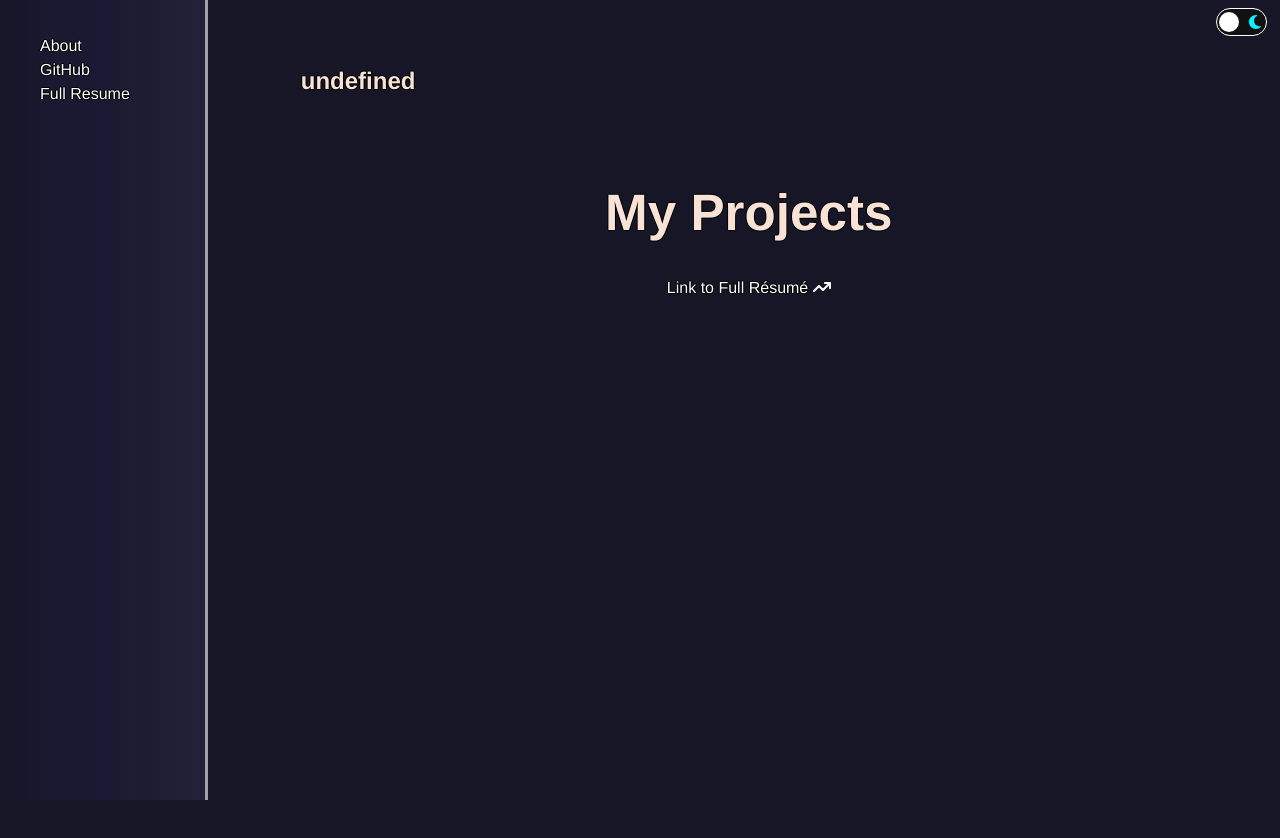
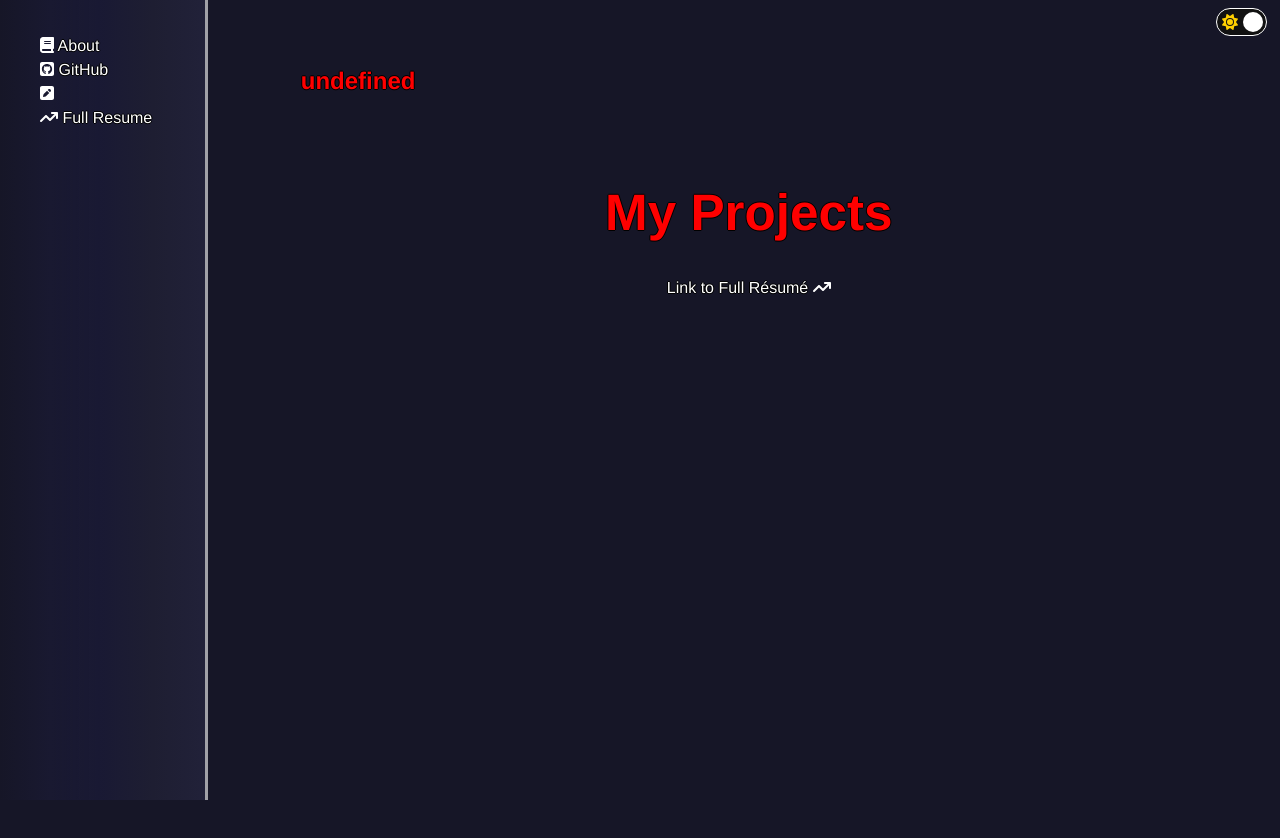
Before and after one commit to Moaratorium/Portfolio, a React (Vite) app: page /about in a window 1280 px wide. Built offline with nearby package versions, Linux system fonts and the light colour scheme.

Commit message:
interim: core functionality of toggle, misc styles

```diff
--- /dev/null
+++ b/components/theme-toggle.jsx
@@ -0,0 +1,35 @@
+import { FontAwesomeIcon } from '@fortawesome/react-fontawesome'
+import { faMoon, faSun } from "@fortawesome/free-solid-svg-icons"
+import { getTheme } from '../src/main';
+
+export function ThemeToggle() {
+    getTheme();
+    const currentTheme = localStorage.getItem('theme');
+    let checker = false;
+    if (currentTheme === 'dark'){
+        checker = false;
+    }
+    if (currentTheme === 'light'){
+        checker = true;
+    }
+    const onChangeAction = () => {
+        if (localStorage.getItem('theme') == 'dark') {
+            localStorage.setItem('theme', 'light')
+            console.log('test light')
+        } else if (localStorage.getItem('theme')== 'light'){
+            localStorage.setItem('theme', 'dark')
+            console.log('test dark')
+        }
+        window.location.reload();
+    }
+    return (
+        <div id="theme-toggle">
+        <input type="checkbox" className="checkbox" id="checkbox"  defaultChecked={checker} onChange={onChangeAction}></input>
+          <label htmlFor="checkbox" className="checkbox-label">
+          <FontAwesomeIcon icon={faSun} />
+          <FontAwesomeIcon icon={faMoon} />
+          <span className="cover"></span>
+        </label>
+        </div>
+    )
+}
--- a/index.html
+++ b/index.html
@@ -3,10 +3,11 @@
   <head>
     <meta charset="UTF-8" />
     <link rel="icon" type="image/svg+xml" href="/vite.svg" />
+    <link rel="stylesheet" href="./src/index.css" />
     <meta name="viewport" content="width=device-width, initial-scale=1.0" />
     <title>Simple WebDev Portfolio</title>
   </head>
-  <body>
+  <body id="body">
     <div id="root"></div>
     <script type="module" src="/src/main.jsx"></script>
   </body>
--- a/src/main.jsx
+++ b/src/main.jsx
@@ -1,6 +1,5 @@
 import { StrictMode } from 'react';
 import { createRoot } from 'react-dom/client';
-import './index.css';
 import 'dotenv-json';
 import {
   createBrowserRouter,
@@ -12,6 +11,25 @@ import ErrorPage from "./error-page";
 import PDFView from "./routes/pdf-view";
 import AboutMe from "./routes/about";
 import '@fontsource-variable/jetbrains-mono';
+
+export function getTheme() {
+  if(!localStorage.getItem("theme")) {
+    console.log('no theme')
+    if (window.matchMedia && window.matchMedia('(prefers-color-scheme: light)').matches) {
+      localStorage.setItem("theme", "light");
+      console.log('setting light theme')
+    }
+    else {
+      localStorage.setItem("theme", "dark")
+      console.log('setting dark theme')
+    }
+  }
+  let currentTheme = localStorage.getItem("theme");
+  document.getElementById("body").classList.remove('light', 'dark')
+  document.getElementById("body").classList.add(currentTheme);
+  console.log('setting class')
+}
+getTheme();
 
 const router = createBrowserRouter([
   {
--- a/src/routes/root.jsx
+++ b/src/routes/root.jsx
@@ -1,7 +1,8 @@
 import {Outlet, Link} from "react-router-dom";
+import { ThemeToggle } from "../../components/theme-toggle";
 import { FontAwesomeIcon } from '@fortawesome/react-fontawesome'
-import { faMoon, faSun } from "@fortawesome/free-solid-svg-icons"
-//import {ProjectList} from "../../components/project-list";
+import { faSquareGithub } from '@fortawesome/free-brands-svg-icons'
+import { faSquarePen, faBook, faArrowTrendUp } from "@fortawesome/free-solid-svg-icons"
 
 export default function Root() {
     return (
@@ -15,27 +16,20 @@ export default function Root() {
           <nav>
             <ul>
               <li>
-                <Link to={'about'}>About</Link>
+                <Link to={'about'}><FontAwesomeIcon icon={faBook} /> About</Link>
               </li>
             <li>
-                <Link to={import.meta.env.VITE_github}>GitHub</Link>
+                <Link to={import.meta.env.VITE_github}><FontAwesomeIcon icon={faSquareGithub} /> GitHub</Link>
               </li>
               <li>
-                <Link to={import.meta.env.VITE_blog}>{import.meta.env.VITE_blog_name}</Link>
+                <Link to={import.meta.env.VITE_blog}><FontAwesomeIcon icon={faSquarePen} /> {import.meta.env.VITE_blog_name}</Link>
               </li>
               <li>
-              <Link to={'pdf-view'}>Full Resume</Link>
+              <Link to={'pdf-view'}><FontAwesomeIcon icon={faArrowTrendUp} /> Full Resume</Link>
               </li>
             </ul>
           </nav>
-          <div id="theme-toggle">
-          <input type="checkbox" className="checkbox" id="checkbox"></input>
-          <label htmlFor="checkbox" className="checkbox-label">
-          <FontAwesomeIcon icon={faSun} />
-          <FontAwesomeIcon icon={faMoon} />
-          <span className="cover"></span>
-        </label>
-          </div>
+          <ThemeToggle />
         </div>
         <div id='detail'>
             <Outlet />
```
